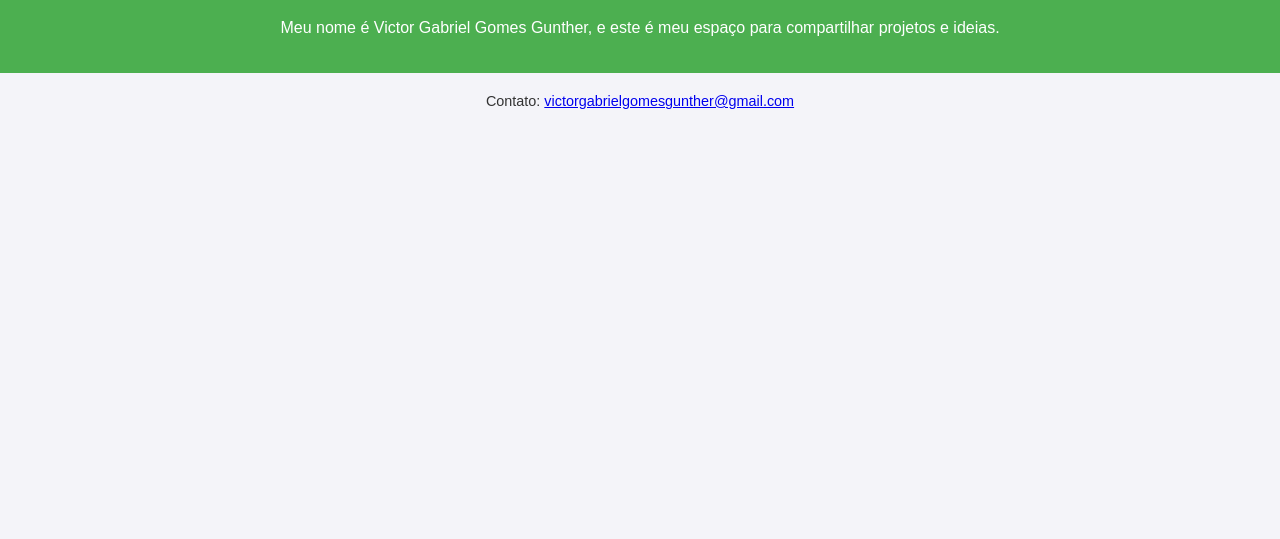
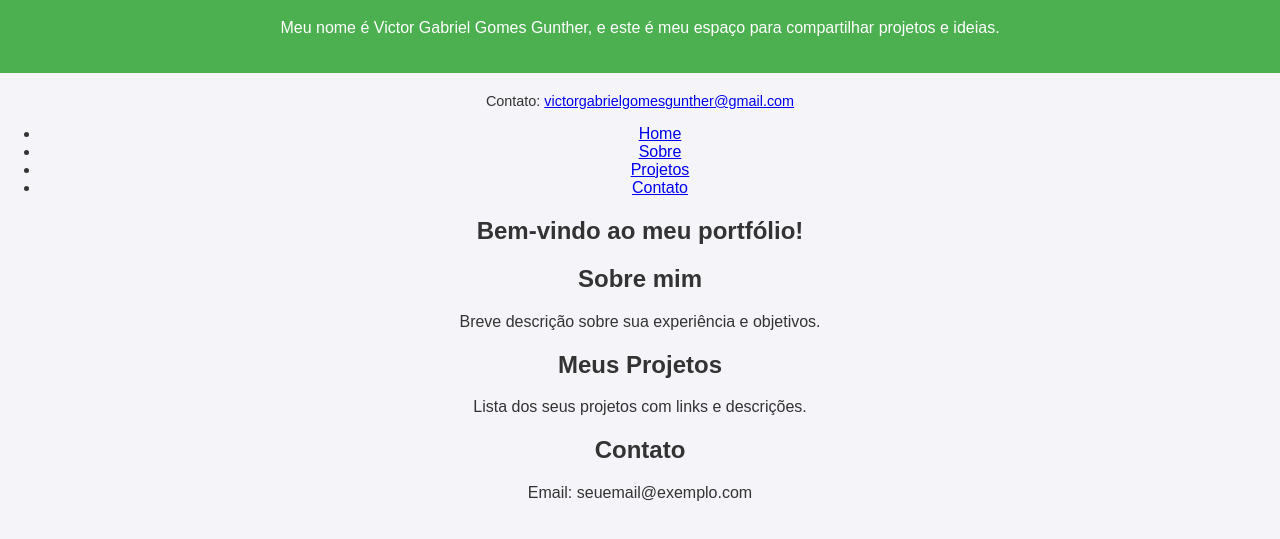
Before and after one commit to VictorGunther/MeuPortfolio, a plain HTML site: page index.html in a window 1280 px wide. Shown: the part 81-620 px from the top of the page. Drawn offline with Linux system fonts and the light colour scheme.

Commit message:
index.html

```diff
--- a/index.html
+++ b/index.html
@@ -16,3 +16,31 @@
     </footer>
 </body>
 </html>
+
+<nav>
+    <ul>
+        <li><a href="#home">Home</a></li>
+        <li><a href="#sobre">Sobre</a></li>
+        <li><a href="#projetos">Projetos</a></li>
+        <li><a href="#contato">Contato</a></li>
+    </ul>
+</nav>
+
+<section id="home">
+    <h1>Bem-vindo ao meu portfólio!</h1>
+</section>
+
+<section id="sobre">
+    <h2>Sobre mim</h2>
+    <p>Breve descrição sobre sua experiência e objetivos.</p>
+</section>
+
+<section id="projetos">
+    <h2>Meus Projetos</h2>
+    <p>Lista dos seus projetos com links e descrições.</p>
+</section>
+
+<section id="contato">
+    <h2>Contato</h2>
+    <p>Email: seuemail@exemplo.com</p>
+</section>
```
